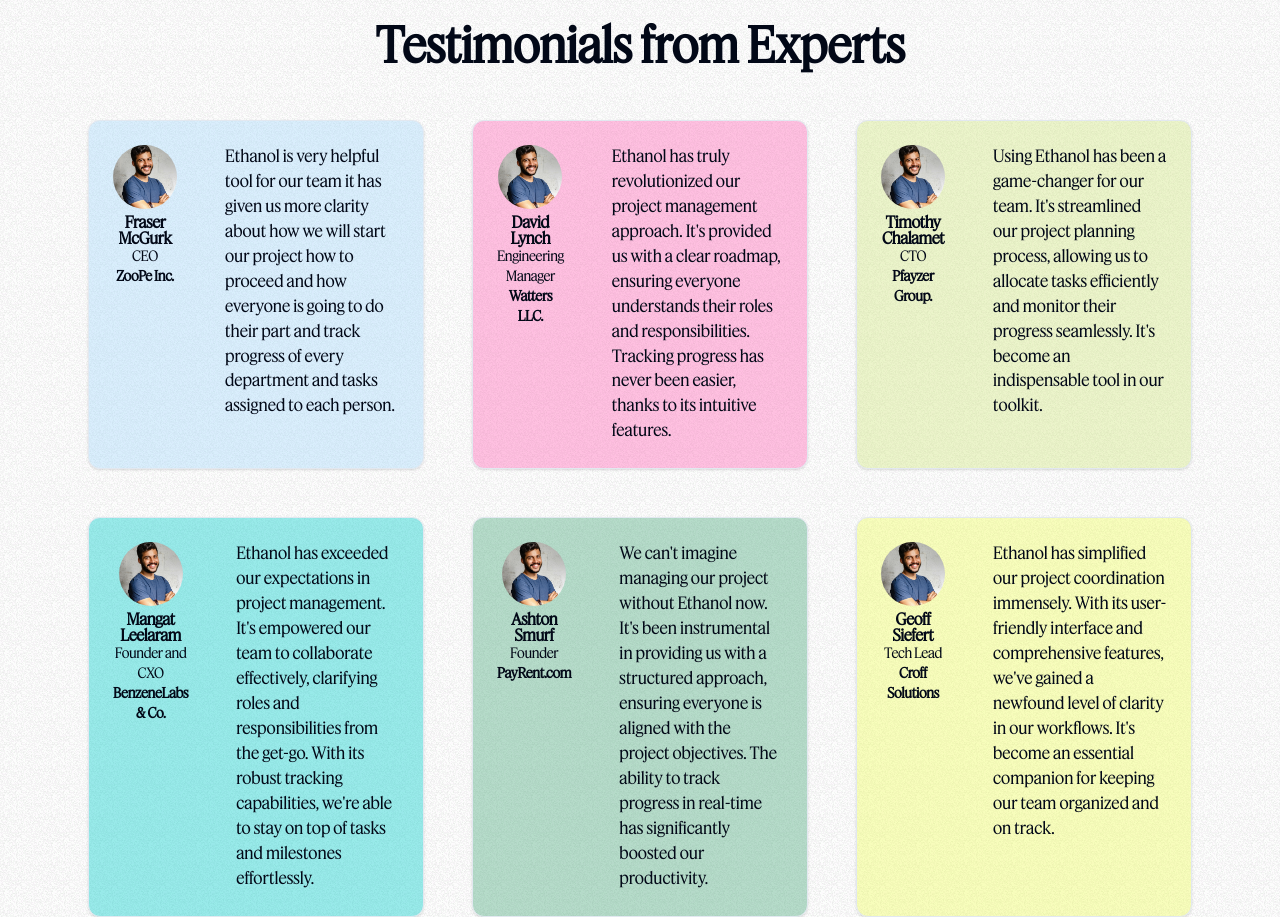
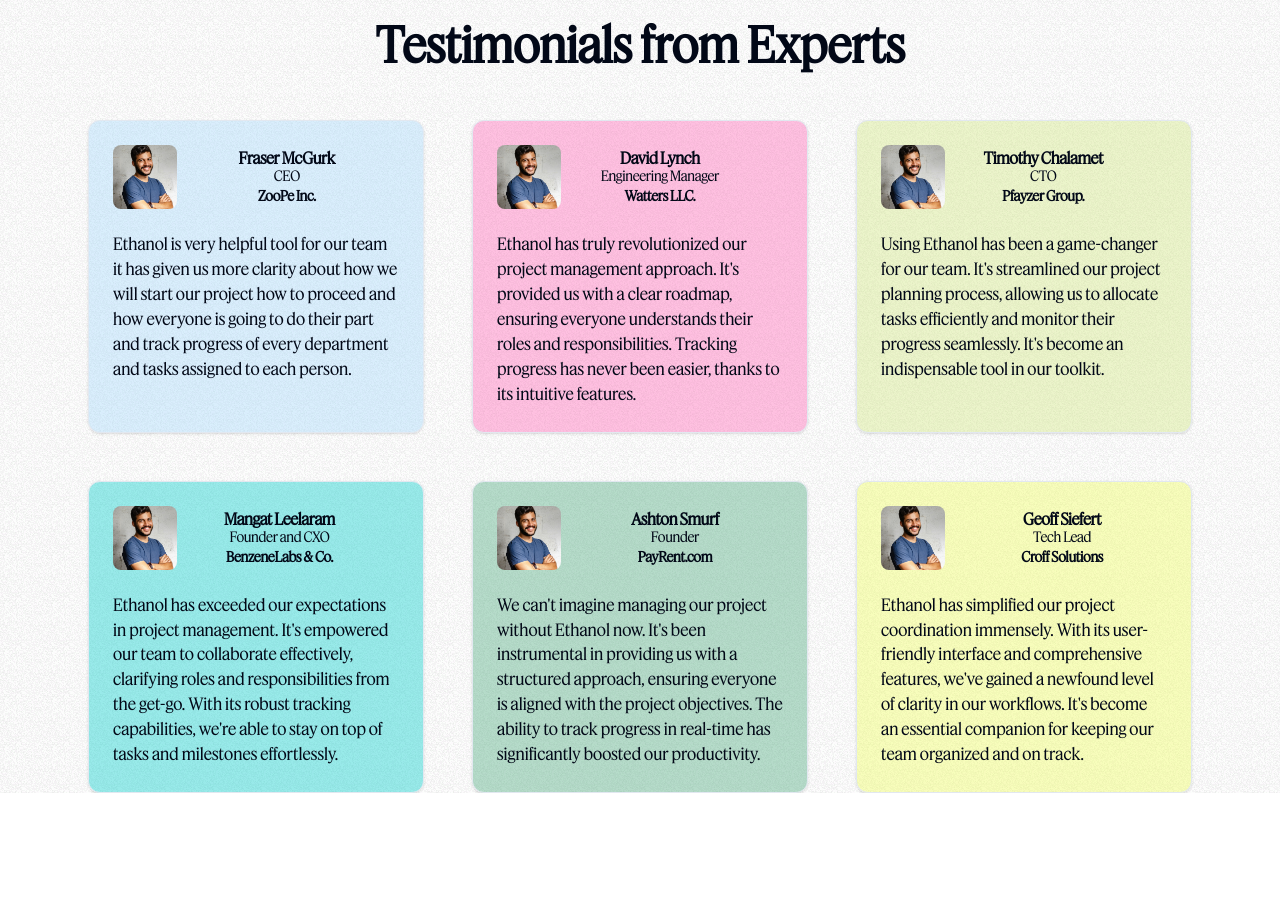
Before and after one commit to mangat-ram/Ethanol-Client, a Next.js app: page / in a window 1280 px wide. Shown: the part 3440-4357 px from the top of the page. After the commit the page ends 4233 px from the top, so only its background shows below. Built offline with nearby package versions, Linux system fonts and the light colour scheme.

Commit message:
Completed Testimonials section

```diff
--- a/src/components/Testimonials.tsx
+++ b/src/components/Testimonials.tsx
@@ -19,19 +19,19 @@
 
 const Testimonials = ({avatar,name,role,companyName,review,className}:TestimonialsProps) => {
   return (
-      <Card className={cn("flex w-[30%]", className)}>
-        <CardHeader className="flex items-center text-center">
+      <Card className={cn("flex flex-col w-[30%]", className)}>
+        <CardHeader className="flex text-center flex-row justify-between gap-4">
           <div className="relative w-16 h-16">
-            <Image className="absolute rounded-full inset-0 w-full h-full object-cover" src={avatar} alt="cn" quality={100} width={64} height={64} />
+            <Image className="absolute rounded-lg inset-0 w-full h-full object-cover" src={avatar} alt="cn" quality={100} width={64} height={64} />
           </div>
-          <div>
+          <div className="mr-16">
             <CardTitle>{name}</CardTitle>
             <CardTitle className="text-sm font-medium">{role}</CardTitle>
             <CardTitle className="text-sm font-bold">{companyName}</CardTitle>
           </div>
         </CardHeader>
         <CardContent className="flex-grow">
-          <p className="text-[1.04rem] text-left pt-6">{review}</p>
+          <p className="text-[1.04rem] text-left">{review}</p>
         </CardContent>
       </Card>
   )
```
